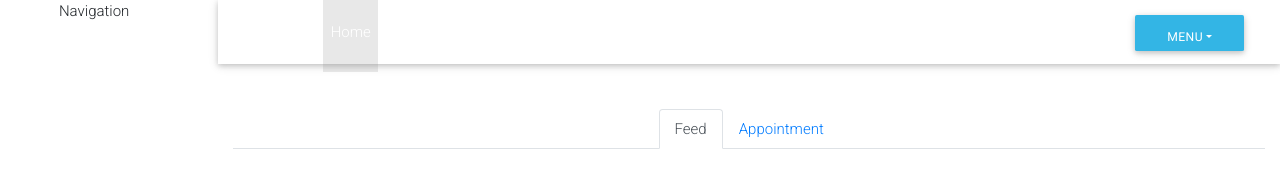
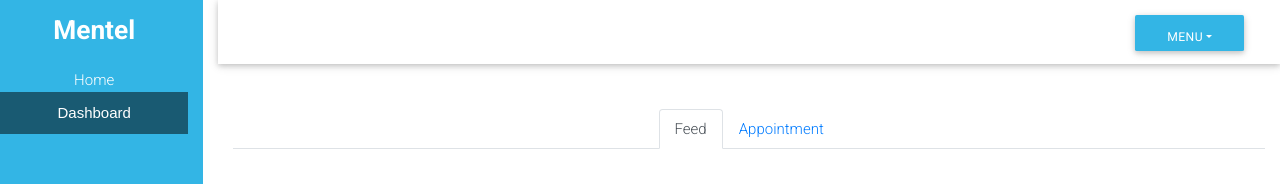
Before and after one commit to BuildForSDG/mentel, a React (Create React App) app in the folder client/: page /dashboard in a window 1280 px wide. Shown: the top 184 px of the page. Built offline with nearby package versions, Linux system fonts and the light colour scheme.

Commit message:
feat: complete dashboard

```diff
--- a/client/src/components/dashboard/DashboardPage.js
+++ b/client/src/components/dashboard/DashboardPage.js
@@ -44,9 +44,6 @@ export default class DashboardPage extends Component {
                         <MDBNavbarToggler onClick={this.toggleCollapse} />
                         <MDBCollapse id="navbarCollapse3" isOpen={this.state.isOpen} navbar>
                             <MDBNavbarNav left>
-                                <MDBNavItem active>
-                                    <MDBNavLink to="#!">Home</MDBNavLink>
-                                </MDBNavItem>
                             </MDBNavbarNav>
                             <MDBNavbarNav right>
                                 <MDBNavItem>
@@ -315,6 +312,33 @@ export default class DashboardPage extends Component {
                                     </MDBTable>
                                 </MDBContainer>
 
+                            </MDBCard>
+
+                            <MDBCard>
+                                <MDBContainer>
+                                    <h4 className="my-4">Previous Appointments</h4>
+                                    <MDBTable bordered striped>
+                                        <MDBTableHead>
+                                            <tr>
+                                                <th>#</th>
+                                                <th>Title</th>
+                                                <th>Description</th>
+                                                <th>Assigned To</th>
+                                                <th>Date</th>
+                                            </tr>
+                                        </MDBTableHead>
+                                        <MDBTableBody>
+                                            <tr>
+                                                <td>1</td>
+                                                <td>Anxiety Issue</td>
+                                                <td>I just want someone to listen to me</td>
+                                                <td>Dr Sadiq</td>
+                                                <td>01/01/2020</td>
+                                            </tr>
+                                        </MDBTableBody>
+                                    </MDBTable>
+                                </MDBContainer>
+
 
                             </MDBCard>
 
--- a/client/src/components/dashboard/Index.js
+++ b/client/src/components/dashboard/Index.js
@@ -1,14 +1,30 @@
 import React, { Component } from 'react';
 import DashboardPage from './DashboardPage';
 import FooterPage from '../FooterPage';
+import { Link } from "react-router-dom";
 
 export default class Dashboard extends Component {
+     active = {
+        backgroundColor: "rgba(0,0,0,0.5)",
+        padding: "10px",
+        fontFamily: "Arial"
+    };
+    "white-text" = {
+        color: "white"
+    }
+
     render() {
         return (
             <main>
                 <div className="row">
-                    <div className="col-md-2">
-                        Navigation
+                    <div className="col-md-2 info-color">
+                        <h3 className="white-text font-weight-bold py-3">
+                            Mentel
+                        </h3>
+                        <ul>
+                            <li style={{color: "white"}}><Link style={this["white-text"]} to="/">Home</Link></li>
+                            <li style={this.active}><Link style={this["white-text"]} to="/dashboard">Dashboard</Link></li>
+                        </ul>
                     </div>
                     <div className="col-md-10">
                         <DashboardPage />
```
Also changed, not shown: 1 other file (tests, documents, lock files or other folders).
